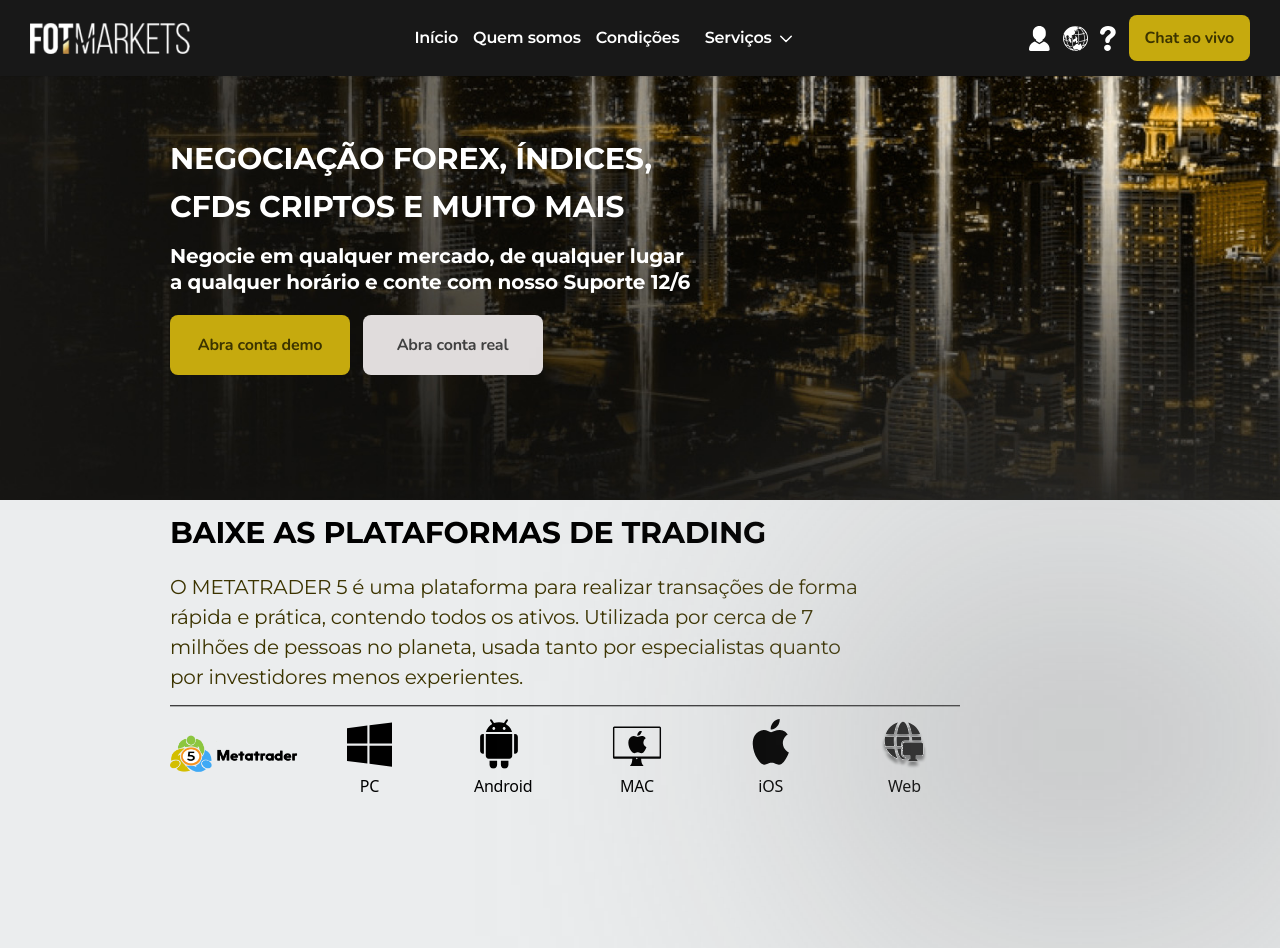
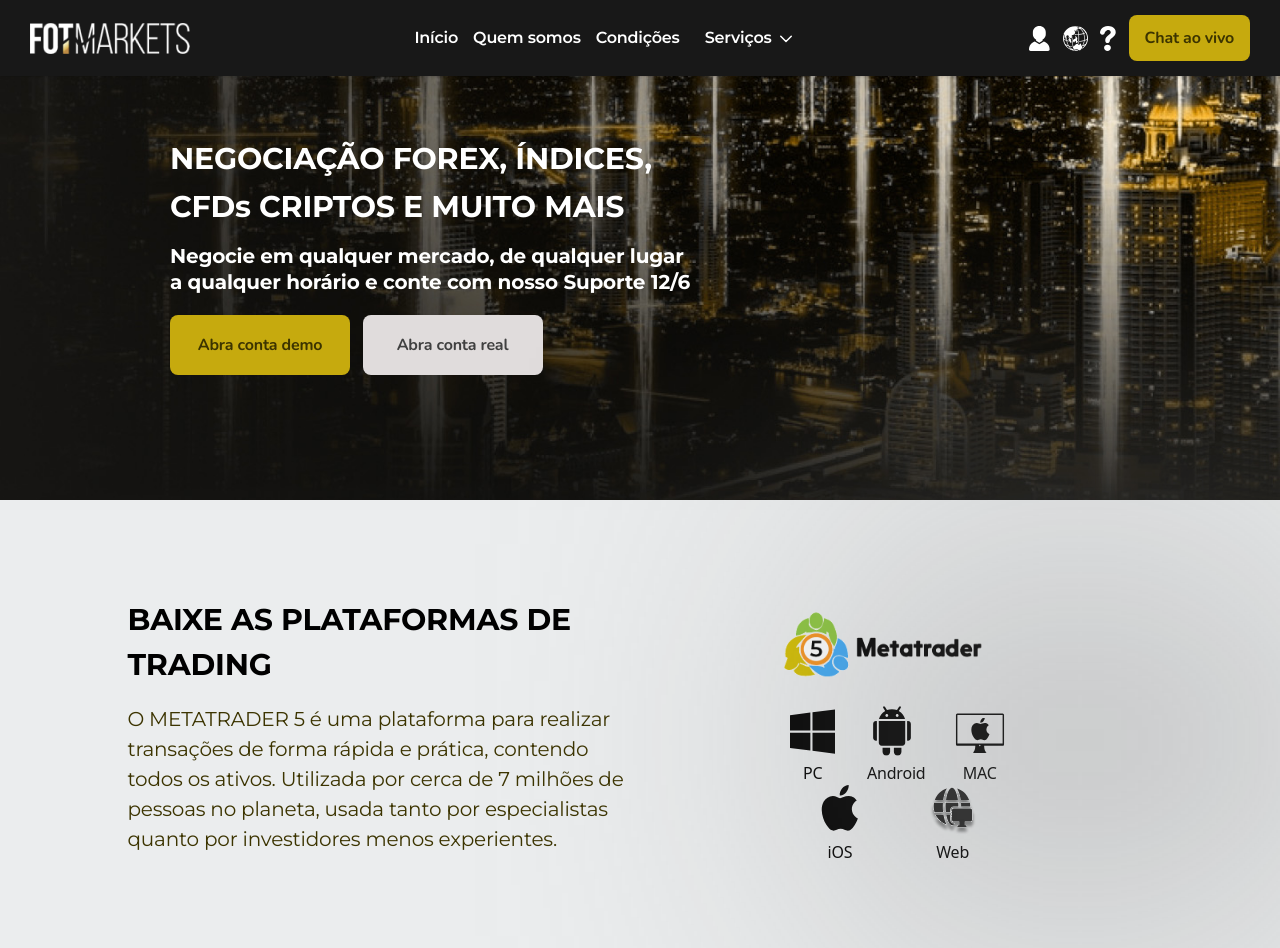
Before and after one commit to thiago-ss/fot-market, a React (Vite) app: page / in a window 1280 px wide. Shown: the top 948 px of the page. Built offline with nearby package versions, Linux system fonts and the light colour scheme.

Commit message:
update plataforms

```diff
--- a/src/sections/Platforms.jsx
+++ b/src/sections/Platforms.jsx
@@ -4,82 +4,58 @@ import { fadeIn, staggerContainer } from "../utils/motion";
 
 export default function Platforms() {
 	return (
-    <section className="bg-[#EBEDEE] sm:min-h-[80vh] md:min-h-[75vh]">
-      <div className="overflow-hidden ">
-        <div className="lg:gradient-1 xl:gradient-1 2xl:gradient-1" />
-        <div className="lg:gradient-2 xl:gradient-2 2xl:gradient-2" />
-        <div
-          className="bg-[#EBEDEE] min-h-[450px] px-[355px] py-[110px]
-        sm:h-[960px] sm:px-[10px] sm:py-[10px] md:min-h-[570px] md:px-[10px] md:py-[10px] lg:min-h-[360px] lg:px-[10px] lg:py-[10px] lg:mr-[30px] lg:ml-[30px] xl:h-[340px] xl:py-[10px] xl:px-[170px]"
-        >
-          <h1 className="text-black font-montserrat font-bold text-[30px] mb-[17px] sm:text-[28px] lg:mt-10">
-            BAIXE AS PLATAFORMAS DE TRADING
-          </h1>
-          <p className="font-montserrat text-[20px] text-[#3C3400] max-w-[707px] sm:text-[16px] md:text-[17px] lg:text-[19px]">
-            O METATRADER 5 é uma plataforma para realizar transações de forma
-            rápida e prática, contendo todos os ativos. Utilizada por cerca de 7
-            milhões de pessoas no planeta, usada tanto por especialistas quanto
-            por investidores menos experientes.
+		<section className="bg-[#EBEDEE] sm:min-h-[60vh] md:min-h-[40vh]">
+			<div className="sm:py-10 md:py-10 lg:py-10 lg:pl-20 lg:container lg:mx-auto xl:container xl:mx-auto 2xl:container 2xl:mx-auto">
+				<div className="grid grid-cols-2 md:px-2 min-h-[450px]">
+					{/* <div className="lg:gradient-1 xl:gradient-1 2xl:gradient-1" />
+					<div className="lg:gradient-2 xl:gradient-2 2xl:gradient-2" /> */}
+					<div className="flex items-center">
+						<div className="bg-[#EBEDEE]">
+							<h1 className="text-black font-montserrat font-bold text-[30px] mb-[17px] sm:text-[28px] lg:mt-10">BAIXE AS PLATAFORMAS DE TRADING</h1>
+							<p className="font-montserrat text-[20px] text-[#3C3400] sm:text-[18px] md:text-[18px] lg:text-[19px]">
+								O METATRADER 5 é uma plataforma para realizar transações de forma rápida e prática, contendo todos os ativos. Utilizada por cerca de 7 milhões
+								de pessoas no planeta, usada tanto por especialistas quanto por investidores menos experientes.
 							</p>
-          <img src="/line.svg" alt="Line" className=" mt-5 mb-5 " />
-          <img
+							{/* <img src="/line.svg" alt="Line" className=" mt-5 mb-5 " /> */}
+
+							{/* <img
 							src="/MetatraderWeb.png"
 							alt="Metatrader 5 logo"
 							className="w-[140px] hidden sm:block md:block sm:mx-auto md:mx-auto sm:w-[200px] md:w-[200px]"
-          />
-          <div className="grid grid-cols-6 gap-1 max-w-[800px] sm:grid-cols-3 md:grid-cols-5">
-            <img
-              src="/MetatraderWeb.png"
-              alt="Metatrader 5 logo"
-              className="w-[200px] sm:w-[200px] block sm:hidden md:hidden"
-            />
-            <div className="mr-auto ml-auto">
-              <img
-                src="/windows.svg"
-                alt="Windows logo"
-                className=" w-[45px] h-[50px]"
-              />
+						/> */}
+						</div>
+					</div>
+
+					<div className="flex">
+						<div className="mx-auto my-auto">
+							<img src="/metatrader-250-150.png" alt="Metatrader 5 logo" className="w-[200px] sm:w-[200px] block sm:hidden md:hidden" />
+
+							<div className="grid grid-cols-3 max-w-[800px] gap-10 sm:grid-cols-1 md:grid-cols-1 sm:ml-20 md:ml-10">
+								<div className="mx-auto">
+									<img src="/windows.svg" alt="Windows logo" className=" w-[45px] h-[50px]" />
 									<p className="text-black text-center mt-2">PC</p>
 								</div>
-            <div className="mr-auto ml-auto">
-              <img
-                src="/android.svg"
-                alt="Android logo"
-                className=" w-[50px] h-[50px]"
-              />
+								<div className="mx-auto">
+									<img src="/android.svg" alt="Android logo" className=" w-[50px] h-[50px]" />
 									<p className="text-black text-center mt-2">Android</p>
 								</div>
-            <div className="mr-auto ml-auto">
-              <img
-                src="/mac-desktop.svg"
-                alt="Mac logo"
-                className=" w-[50px] h-[50px]"
-              />
+								<div className="mx-auto">
+									<img src="/mac-desktop.svg" alt="Mac logo" className=" w-[50px] h-[50px]" />
 									<p className="text-black text-center mt-2">MAC</p>
 								</div>
-
-            <div className="mr-auto ml-auto">
-              <img
-                src="/ios.svg"
-                alt="iOS logo"
-                className=" w-[50px] h-[50px] "
-              />
+							</div>
+							<div className="grid grid-cols-2 sm:grid-cols-1 sm:gap-10 sm:ml-20 md:gap-10 md:grid-cols-1 md:ml-10">
+								<div className="mx-auto md:pt-10 sm:pt-10">
+									<img src="/ios.svg" alt="iOS logo" className=" w-[50px] h-[50px]" />
 									<p className="  text-black text-center mt-2">iOS</p>
 								</div>
-            <div className="mr-auto ml-auto">
-              <img
-                src="/web.svg"
-                alt="Web logo"
-                className=" w-[50px] h-[50px]"
-              />
+								<div className="mx-auto">
+									<img src="/web.svg" alt="Web logo" className=" w-[50px] h-[50px]" />
 									<p className="text-black text-center mt-2">Web</p>
 								</div>
 							</div>
-          <img
-            src="/Metatrade-SVG.svg"
-            alt="Metatrader 5 logo"
-            className="w-[140px] md:w-[200px] mr-auto ml-auto sm:hidden lg:hidden xl:hidden 2xl:hidden"
-          />
+						</div>
+					</div>
 				</div>
 			</div>
 		</section>
--- a/tailwind.config.cjs
+++ b/tailwind.config.cjs
@@ -1,10 +1,6 @@
 /** @type {import('tailwindcss').Config} */
 module.exports = {
-  content: [
-    "./index.html",
-    "./src/**/*.{js,ts,jsx,tsx}",
-    "./node_modules/flowbite/**/*.js",
-  ],
+	content: ["./index.html", "./src/**/*.{js,ts,jsx,tsx}", "./node_modules/flowbite/**/*.js"],
 	theme: {
 		extend: {
 			fontFamily: {
@@ -18,9 +14,9 @@ module.exports = {
 		},
 		plugins: [require("flowbite/plugin")],
 		screens: {
-      sm: { max: "374px" },
+			sm: { max: "374.99px" },
 
-      md: { min: "374.01px", max: "767px" },
+			md: { min: "375px", max: "767px" },
 
 			lg: { min: "767.01px", max: "1025px" },
 
```
Also changed, not shown: public/metatrader-250-150.png (added). Lines whose indentation alone changed are shown as unchanged.
